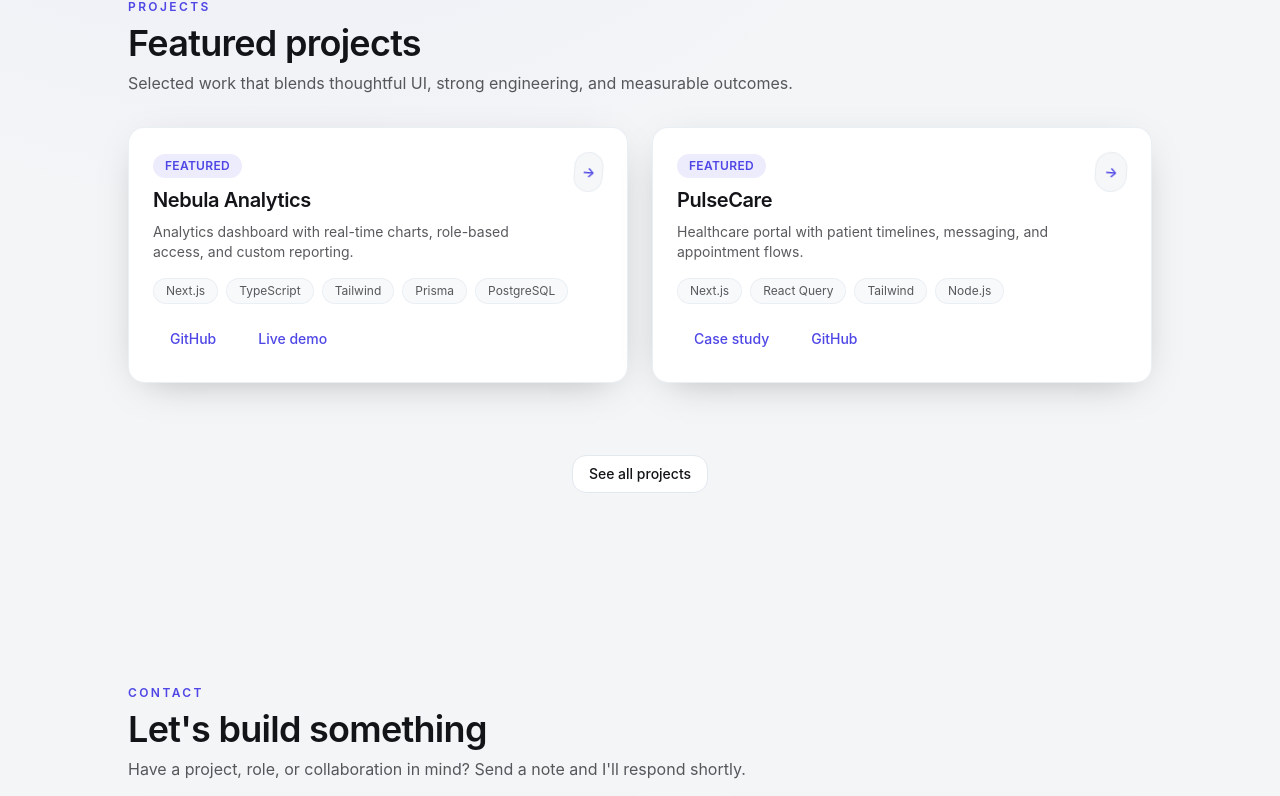
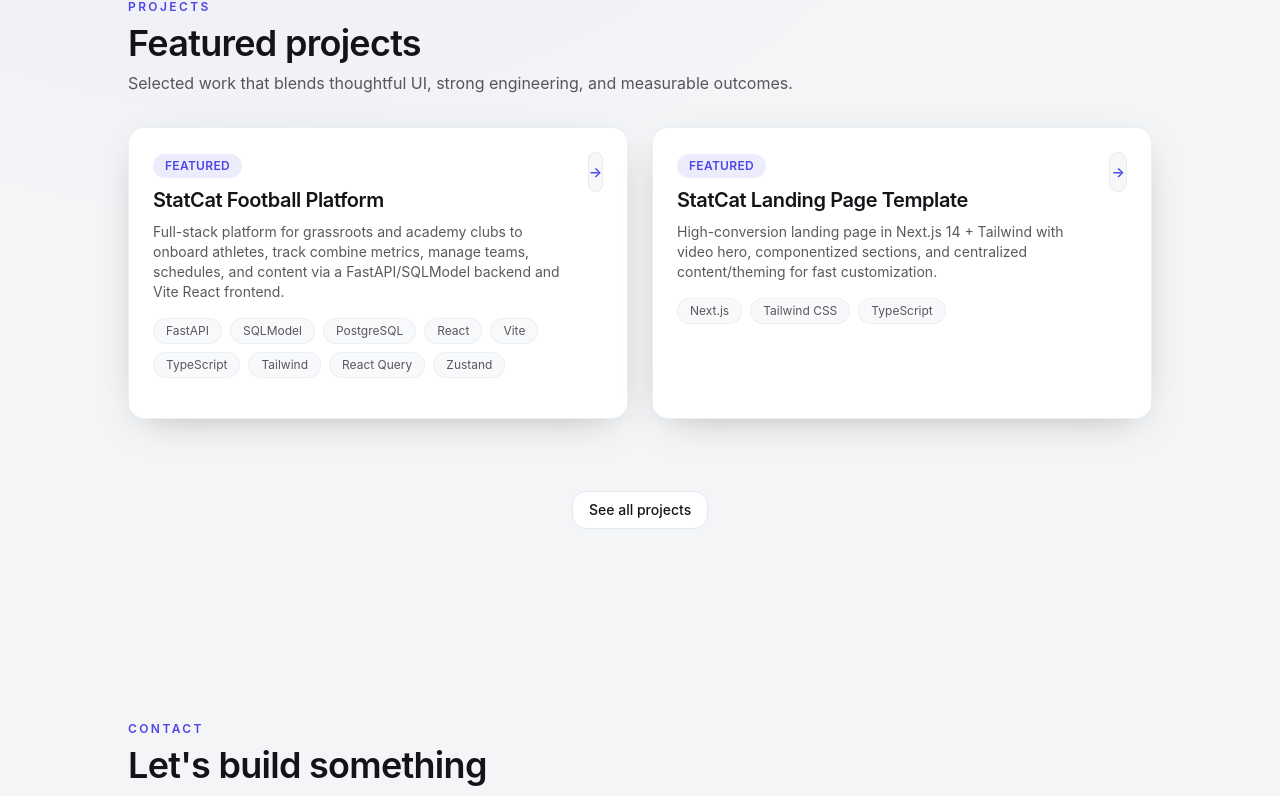
Before and after one commit to henriquepaduelim/Portfolio, a Next.js app: page / in a window 1280 px wide. Shown: the part 1180-1976 px from the top of the page. Built offline with nearby package versions, Linux system fonts and the light colour scheme.

Commit message:
button style changed

```diff
--- a/components/sections/ProjectsGrid.tsx
+++ b/components/sections/ProjectsGrid.tsx
@@ -41,8 +41,8 @@ export default function ProjectsGrid({ featuredOnly = false }: ProjectsGridProps
               </div>
               <motion.span
                 className="inline-flex h-10 w-10 items-center justify-center rounded-full border border-border/70 bg-background/80 text-sm font-semibold text-primary"
-                animate={{ rotate: [0, 10, 0] }}
-                transition={{ repeat: Infinity, duration: 8, ease: "easeInOut" }}
+                whileHover={{ x: 3 }}
+                transition={{ type: "spring", stiffness: 300, damping: 20 }}
               >
                 →
               </motion.span>
--- a/components/ui/Button.tsx
+++ b/components/ui/Button.tsx
@@ -4,6 +4,7 @@ import clsx from "clsx";
 import Link from "next/link";
 import { motion, type MotionProps } from "framer-motion";
 import type { ButtonHTMLAttributes, ReactNode } from "react";
+import MouseTextEffect from "@/components/ui/MouseTextEffect";
 
 type Variant = "primary" | "secondary" | "ghost";
 
@@ -25,16 +26,23 @@ const variants: Record<Variant, string> = {
 
 export default function Button({ children, href, variant = "primary", className, ...props }: ButtonProps) {
   const classes = clsx(
-    "inline-flex items-center justify-center gap-2 rounded-lg px-4 py-2 text-sm font-medium transition-colors duration-250",
+    "inline-flex items-center justify-center gap-2 rounded-lg px-4 py-2 text-sm font-medium transition-colors duration-250 overflow-hidden",
     variants[variant],
     className
   );
+
+  const content =
+    variant === "secondary" ? (
+      <MouseTextEffect className="w-full justify-center gap-2">{children}</MouseTextEffect>
+    ) : (
+      children
+    );
 
   if (href) {
     return (
       <motion.div whileHover={{ y: -2 }} whileTap={{ scale: 0.98 }}>
         <Link href={href} className={classes}>
-          {children}
+          {content}
         </Link>
       </motion.div>
     );
@@ -51,7 +59,7 @@ export default function Button({ children, href, variant = "primary", className,
       className={classes}
       {...motionProps}
     >
-      {children}
+      {content}
     </motion.button>
   );
 }
--- /dev/null
+++ b/components/ui/MouseTextEffect.tsx
@@ -0,0 +1,53 @@
+"use client";
+
+import clsx from "clsx";
+import { motion, useMotionValue, useSpring, useTransform } from "framer-motion";
+import { useRef } from "react";
+
+type MouseTextEffectProps = {
+  children: React.ReactNode;
+  className?: string;
+};
+
+export default function MouseTextEffect({ children, className }: MouseTextEffectProps) {
+  const ref = useRef<HTMLSpanElement>(null);
+  const x = useMotionValue(0);
+  const y = useMotionValue(0);
+
+  const springX = useSpring(x, { stiffness: 220, damping: 16, mass: 0.4 });
+  const springY = useSpring(y, { stiffness: 220, damping: 16, mass: 0.4 });
+
+  const rotateX = useTransform(springY, [-15, 15], [8, -8]);
+  const rotateY = useTransform(springX, [-15, 15], [-8, 8]);
+  const scale = useTransform([springX, springY], ([cx, cy]: number[]) => {
+    const dx = typeof cx === "number" ? cx : 0;
+    const dy = typeof cy === "number" ? cy : 0;
+    return 1 + Math.min(0.08, Math.hypot(dx, dy) / 100);
+  });
+
+  const handleMove = (e: React.MouseEvent<HTMLSpanElement>) => {
+    const rect = ref.current?.getBoundingClientRect();
+    if (!rect) return;
+    const relX = ((e.clientX - rect.left) / rect.width - 0.5) * 30;
+    const relY = ((e.clientY - rect.top) / rect.height - 0.5) * 30;
+    x.set(relX);
+    y.set(relY);
+  };
+
+  const reset = () => {
+    x.set(0);
+    y.set(0);
+  };
+
+  return (
+    <motion.span
+      ref={ref}
+      onMouseMove={handleMove}
+      onMouseLeave={reset}
+      style={{ rotateX, rotateY, scale, perspective: 400 }}
+      className={clsx("inline-flex items-center justify-center transition-transform will-change-transform", className)}
+    >
+      {children}
+    </motion.span>
+  );
+}
--- a/data/projects.ts
+++ b/data/projects.ts
@@ -17,72 +17,60 @@ export type Project = {
 
 export const projects: Project[] = [
   {
-    slug: "nebula-analytics",
+    slug: "statcat-football-platform",
     title: {
-      en: "Nebula Analytics",
-      pt: "Nebula Analytics"
+      en: "StatCat Football Platform",
+      pt: "StatCat Football Platform"
     },
     description: {
-      en: "Analytics dashboard with real-time charts, role-based access, and custom reporting.",
-      pt: "Dashboard de analytics com gráficos em tempo real, acesso por papéis e relatórios personalizados."
+      en: "Full-stack platform for grassroots and academy clubs to onboard athletes, track combine metrics, manage teams, schedules, and content via a FastAPI/SQLModel backend and Vite React frontend.",
+      pt: "Plataforma full-stack para clubes de base e academia: onboarding de atletas, métricas de combine, gestão de equipes, agendas e conteúdo usando FastAPI/SQLModel no backend e React Vite no frontend."
     },
-    stack: ["Next.js", "TypeScript", "Tailwind", "Prisma", "PostgreSQL"],
+    stack: ["FastAPI", "SQLModel", "PostgreSQL", "React", "Vite", "TypeScript", "Tailwind", "React Query", "Zustand"],
     featured: true,
-    links: [
-      { label: "GitHub", href: "https://github.com", type: "github" },
-      { label: "Live demo", href: "https://example.com", type: "demo" }
-    ]
+    links: []
   },
   {
-    slug: "pulsecare",
+    slug: "statcat-landing-template",
     title: {
-      en: "PulseCare",
-      pt: "PulseCare"
+      en: "StatCat Landing Page Template",
+      pt: "StatCat Landing Page Template"
     },
     description: {
-      en: "Healthcare portal with patient timelines, messaging, and appointment flows.",
-      pt: "Portal de saúde com linha do tempo do paciente, mensagens e fluxo de agendamentos."
+      en: "High-conversion landing page in Next.js 14 + Tailwind with video hero, componentized sections, and centralized content/theming for fast customization.",
+      pt: "Landing page de alta conversão em Next.js 14 + Tailwind com hero em vídeo, seções componentizadas e conteúdo/tema centralizados para customização rápida."
     },
-    stack: ["Next.js", "React Query", "Tailwind", "Node.js"],
+    stack: ["Next.js", "Tailwind CSS", "TypeScript"],
     featured: true,
-    links: [
-      { label: "Case study", href: "https://example.com/case", type: "caseStudy" },
-      { label: "GitHub", href: "https://github.com", type: "github" }
-    ]
+    links: []
   },
   {
-    slug: "atlas-docs",
+    slug: "jack-scoular-portfolio",
     title: {
-      en: "Atlas Docs",
-      pt: "Atlas Docs"
+      en: "Jack Scoular Portfolio",
+      pt: "Portfólio Jack Scoular"
     },
     description: {
-      en: "Documentation platform with full-text search, versioning, and MDX authoring.",
-      pt: "Plataforma de documentação com busca, versionamento e autoria em MDX."
+      en: "Static portfolio highlighting Jack Scoular’s design work with about, projects, collaboration, and contact sections built in HTML/CSS/JS.",
+      pt: "Portfólio estático do designer Jack Scoular com seções de sobre, projetos, colaboração e contato em HTML/CSS/JS."
     },
-    stack: ["Next.js", "MDX", "Algolia", "Framer Motion"],
+    stack: ["HTML", "CSS", "JavaScript", "Playfair Display", "Google Fonts"],
     featured: false,
-    links: [
-      { label: "Live demo", href: "https://example.com", type: "demo" },
-      { label: "GitHub", href: "https://github.com", type: "github" }
-    ]
+    links: []
   },
   {
-    slug: "flow-finance",
+    slug: "gallo-classics-ecommerce",
     title: {
-      en: "Flow Finance",
-      pt: "Flow Finance"
+      en: "Gallo Classics E-commerce",
+      pt: "Gallo Classics E-commerce"
     },
     description: {
-      en: "Personal finance app with budgeting, goal tracking, and bank sync integrations.",
-      pt: "Aplicativo financeiro com orçamento, metas e integrações bancárias."
+      en: "Laravel 12 e-commerce (pt-BR) for classic soccer jerseys with seeded admin/client, catalog, cart/checkout, and full REST APIs.",
+      pt: "E-commerce em Laravel 12 (pt-BR) para camisas clássicas com admin/cliente seed, catálogo, carrinho/checkout e APIs completas."
     },
-    stack: ["Next.js", "TypeScript", "Tailwind", "Supabase"],
+    stack: ["Laravel 12", "PHP 8.2", "MySQL/PostgreSQL", "Tailwind CSS", "Vite"],
     featured: false,
-    links: [
-      { label: "GitHub", href: "https://github.com", type: "github" },
-      { label: "Live demo", href: "https://example.com", type: "demo" }
-    ]
+    links: []
   }
 ];
 
```
